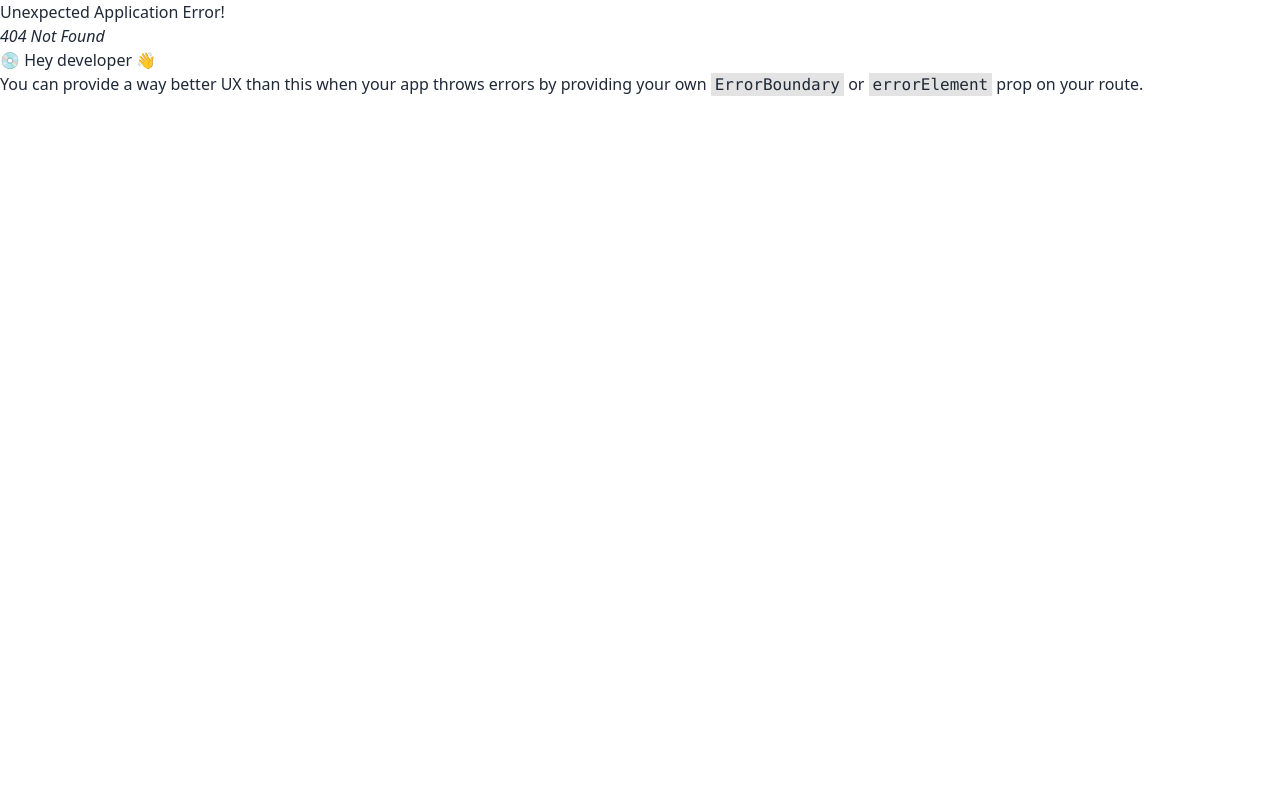
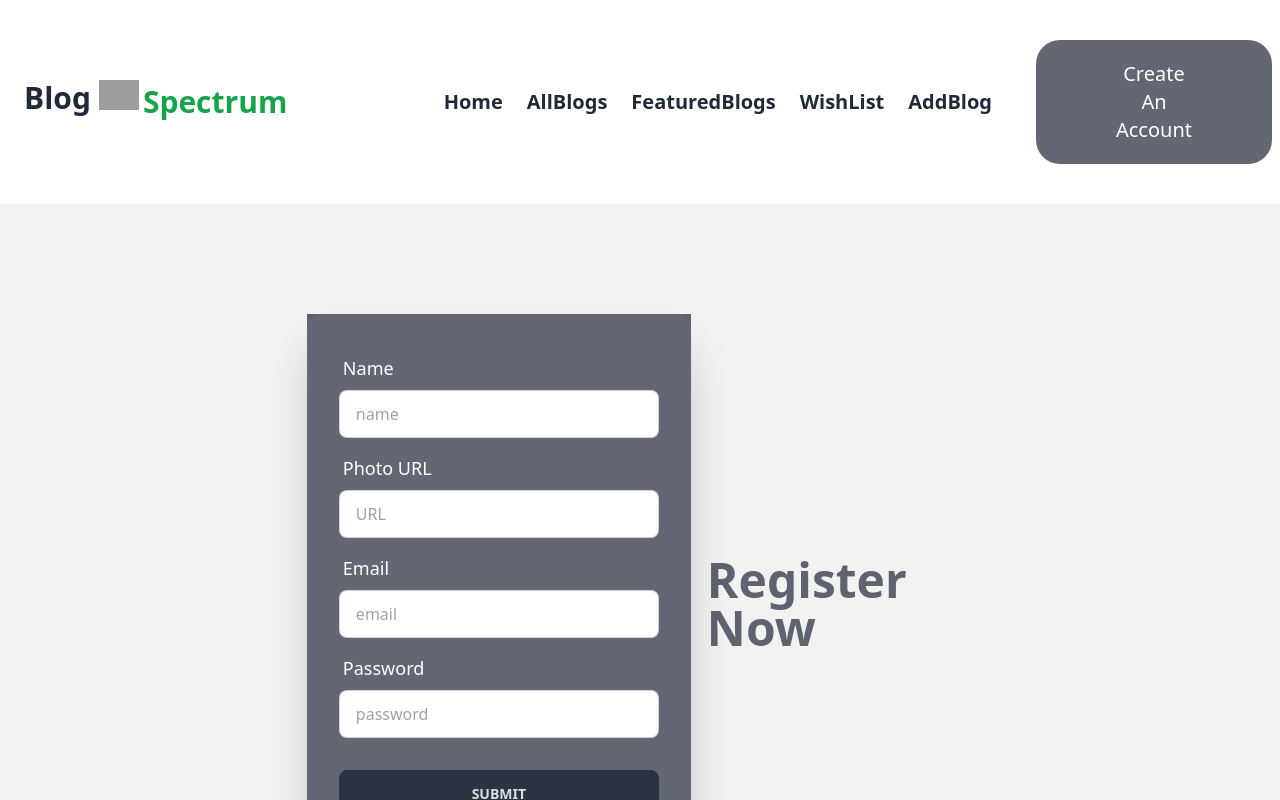
Before and after one commit to Tanvir-Ramim/blog-Spectrum-client, a React (Vite) app: page /register in a window 1280 px wide. Before the commit this address had no page. Shown: the top 800 px of the page. Built offline with nearby package versions, Linux system fonts and the light colour scheme; no server answers; grey boxes are pictures that could not be loaded.

Commit message:
register function add

```diff
--- a/package.json
+++ b/package.json
@@ -15,6 +15,7 @@
     "match-sorter": "^6.3.1",
     "react": "^18.2.0",
     "react-dom": "^18.2.0",
+    "react-hot-toast": "^2.4.1",
     "react-router-dom": "^6.18.0",
     "sort-by": "^1.2.0"
   },
--- a/src/authentication/AuthProvider.jsx
+++ b/src/authentication/AuthProvider.jsx
@@ -9,7 +9,7 @@ import { useEffect } from "react";
 
 
 const googleProvider=new GoogleAuthProvider()
-const AuthContext=createContext(null)
+export const AuthContext=createContext(null)
 
 const AuthProvider = ({children}) => {
      const [user,setUser]= useState(null)
@@ -38,6 +38,7 @@ const AuthProvider = ({children}) => {
     useEffect(()=>{
         const unSubscriber= onAuthStateChanged(auth,currentUser=>{
             setUser(currentUser)
+            console.log(currentUser)
             setLoader(false)
       })
       return()=>{
--- /dev/null
+++ b/src/authentication/LogIn.jsx
@@ -0,0 +1,45 @@
+import { Link } from "react-router-dom";
+
+
+const LogIn = () => {
+    return (
+        <div>
+        <div className="hero min-h-screen bg-base-200">
+          <div className="hero-content flex-col lg:flex-row-reverse">
+            <div className="text-center lg:text-left">
+              <h1 className="text-5xl font-bold text-[#11192BA8]">Login now!</h1>
+            </div>
+            <div className="card flex-shrink-0 w-full max-w-sm shadow-2xl bg-base-100">
+              <form  className="card-body bg-[#11192BA8]">
+                <div className="form-control">
+                  <label className="label">
+                    <span className="label-text text-white text-lg">Email</span>
+                  </label>
+                  <input name="email" type="email" placeholder="email" className="input input-bordered" required />
+                </div>
+                <div className="form-control">
+                  <label className="label">
+                    <span className="label-text text-white text-lg">Password</span>
+                  </label>
+                  <input name="password" type="password" placeholder="password" className="input input-bordered" required />
+                </div>
+                <div className="form-control mt-6">
+                  <button className="btn btn-neutral">Login</button>
+                </div>
+                <div className="text-white text-lg"><h1>Do not have an account  <Link to='/register' className="text-red-500 underline font-bold">Sign Up</Link></h1></div>
+                {/* <div>
+                  {error && <p className="text-red-500">{error}</p>}
+                </div> */}
+                <h1 className="text-center text-xl text-white font-bold">Or</h1>
+              </form>
+              <div className="flex  justify-center mb-4">
+                <button className="border border-[#11192BA8] font-semibold shadow shadow-[#11192BA8] p-2">Google SignIn</button>
+              </div>
+            </div>
+          </div>
+        </div>
+      </div>
+    );
+};
+
+export default LogIn;
--- /dev/null
+++ b/src/authentication/Register.jsx
@@ -0,0 +1,91 @@
+import { useContext, useState } from "react";
+import { Link, useNavigate } from "react-router-dom";
+import { AuthContext } from "./AuthProvider";
+import toast from "react-hot-toast";
+import { updateProfile } from "firebase/auth";
+
+
+
+const Register = () => {
+    const{createUser}=useContext(AuthContext)
+        const [error,setError]=useState(null)
+        const navigate=useNavigate()
+       const handleRegister=(e)=>{
+        e.preventDefault()
+        const name=e.target.name.value
+        const url=e.target.url.value
+        const email=e.target.email.value
+        const password=e.target.password.value
+        console.log(name,url,email,password)
+        setError('')
+        if(password.length<6){
+          return setError('Password should be at least 6 characters')
+        }
+        else if(!/^(?=.*[A-Z])(?=.*[^a-zA-Z0-9])(?=.*\d).*$/g.test(password)){
+         return setError('Must have a UpperCase and Special Character')
+        }
+
+           createUser(email,password)
+          .then((result)=>{
+               toast.success('Successfully Register')
+               updateProfile(result.user,{
+                  displayName: name,
+                  photoURL: url
+               })
+               navigate('/')
+          })
+          .catch(error=>{
+              setError(error.message)
+          })
+
+       }
+    return (
+        <div>
+        <div className="hero min-h-screen bg-base-200">
+<div className="hero-content flex-col lg:flex-row-reverse">
+<div className="text-center lg:text-left">
+  <h1 className="text-5xl font-bold text-[#11192BA8]"> Register Now</h1>
+
+</div>
+<div className="card flex-shrink-0 w-full max-w-sm shadow-2xl bg-base-100">
+  <form  onSubmit={handleRegister}  className="card-body bg-[#11192BA8] ">
+    <div className="form-control">
+      <label className="label">
+        <span className="label-text text-white text-lg">Name</span>
+      </label>
+      <input name="name" type="text" placeholder="name" className="input input-bordered" required />
+    </div>
+    <div className="form-control">
+      <label className="label">
+        <span className="label-text text-white text-lg">Photo URL</span>
+      </label>
+      <input name="url" type="text" placeholder="URL" className="input  input-bordered" required />
+    </div>
+    <div className="form-control">
+      <label className="label">
+        <span className="label-text text-white text-lg">Email</span>
+      </label>
+      <input name="email" type="email" placeholder="email" className="input input-bordered" required />
+    </div>
+    <div className="form-control">
+      <label className="label">
+        <span className="label-text text-white text-lg">Password</span>
+      </label>
+      <input name="password" type="password" placeholder="password" className="input input-bordered" required />
+    </div>
+    <div className="form-control mt-6">
+      <button className="btn btn-neutral">Submit</button>
+    </div>
+    <div className="text-white text-lg"><Link to='/logIn' >Go <span className="font-bold text-red-500 underline">Login</span> Page</Link></div>
+    <div>
+      {error && <p className="text-red-500">{error}</p>}
+    </div>
+  </form>
+</div>
+</div>
+</div>
+</div>
+    );
+};
+
+export default Register;
--- a/src/componemts/Banner/Banner.css
+++ b/src/componemts/Banner/Banner.css
@@ -10,6 +10,7 @@
      background-size: cover;
 
 
+
 }
 
 .banner-main::before{
@@ -19,6 +20,7 @@
     left: 0;
     width: 100%;
     height: 100%;
+
     border-radius: 25px;
     background-color: rgba(70, 71, 75, 0.719); /* Adjust the opacity as needed */
 
@@ -27,10 +29,10 @@
 
 @media screen and (max-width:640px) {
      .banner-main{
-        border-radius: 0px;
+
         height: 50vh;
      }
-     .banner-main::before{
+     /* .banner-main::before{
         border-radius: 0px;
-     }
+     } */
 }
--- a/src/componemts/Banner/Banner.jsx
+++ b/src/componemts/Banner/Banner.jsx
@@ -3,7 +3,8 @@ import './Banner.css'
 
 const Banner = () => {
     return (
-        <div className='relative max-w-[1800px] m-auto '>
+        <div className='p-3'>
+            <div className='relative   max-w-[1800px] m-auto '>
         <div className='banner-main'>
           <div className='z-[1]'>
           <h1 className='lg:text-5xl  md:text-3xl text-xl font-bold text-white'>Welcome to our blog, your gateway to a world of <br /> </h1>
@@ -15,6 +16,7 @@ const Banner = () => {
            </div>
     </div>
     </div>
+        </div>
     );
 };
 
--- a/src/layouts/AuthButton.jsx
+++ b/src/layouts/AuthButton.jsx
@@ -3,8 +3,8 @@ import { Link } from "react-router-dom";
 
 const AuthButton = () => {
     return (
-        <div className="px-20 py-5 ml-8 bg-[#11192BA8] text-white text-xl rounded-3xl hover:bg-black ">
-             <Link><button className='   '> Create An Account</button></Link>
+        <div className="md:px-20 px-16  md:py-5 py-3 md:ml-8 md:mt-0 mt-4 bg-[#11192BA8] text-white text-xl rounded-3xl hover:bg-black ">
+             <Link to='/logIn'><button className='   '> Create An Account</button></Link>
         </div>
     );
 };
--- a/src/layouts/LayOut.jsx
+++ b/src/layouts/LayOut.jsx
@@ -1,5 +1,5 @@
 import PropTypes from 'prop-types';
-import { Link, NavLink } from 'react-router-dom';
+import {  NavLink } from 'react-router-dom';
 import AuthButton from './AuthButton';
 
 const LayOut = ({children}) => {
--- a/src/main.jsx
+++ b/src/main.jsx
@@ -4,9 +4,14 @@ import ReactDOM from 'react-dom/client'
 import './index.css'
 import { RouterProvider } from 'react-router-dom'
 import Routers from './routes/Routers.jsx'
+import AuthProvider from './authentication/AuthProvider.jsx'
+import { Toaster } from 'react-hot-toast'
 
 ReactDOM.createRoot(document.getElementById('root')).render(
   <React.StrictMode>
-    <RouterProvider router={Routers} />
+    <AuthProvider>
+      <RouterProvider router={Routers} />
+    </AuthProvider>
+    <Toaster></Toaster>
   </React.StrictMode>,
 )
```
Also changed, not shown: src/routes/Routers.jsx (+10 -0 lines), 1 other file (tests, documents, lock files or other folders).
